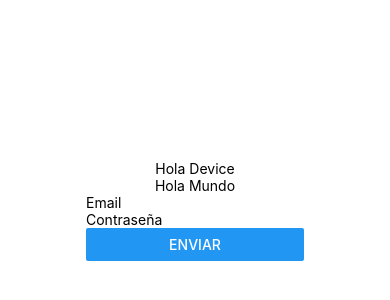
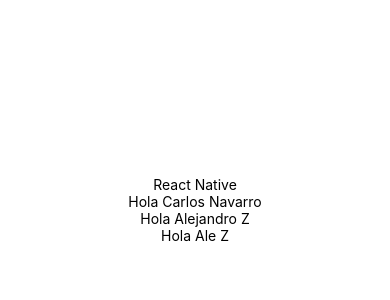
Before and after one commit to alejandrozeb/ReactNative, a React Native app: screen / in a window 390 px wide. Shown: the part 212-512 px from the top of the page. Built offline with nearby package versions, Linux system fonts and the light colour scheme.

Commit message:
add props to a compnent with react native

```diff
--- a/App.js
+++ b/App.js
@@ -1,14 +1,13 @@
-import { StatusBar } from "expo-status-bar";
 import { StyleSheet, Text, View } from "react-native";
-import LoginForm from "./src/components/LoginForm";
+import Saludar from "./src/components/Saludar";
 
 export default function App() {
   return (
     <View style={styles.container}>
-      <Text>Hola Device</Text>
-      <Text>Hola Mundo</Text>
-      <LoginForm />
-      <StatusBar style="auto" />
+      <Text>React Native</Text>
+      <Saludar name="Carlos Navarro" />
+      <Saludar name="Alejandro Z" />
+      <Saludar name="Ale Z" />
     </View>
   );
 }
--- /dev/null
+++ b/src/components/Saludar.js
@@ -0,0 +1,8 @@
+import React from "react";
+import { Text } from "react-native";
+
+export default function Saludar(props) {
+    const { name } = props;
+
+    return <Text>Hola {name}</Text>
+}
```
